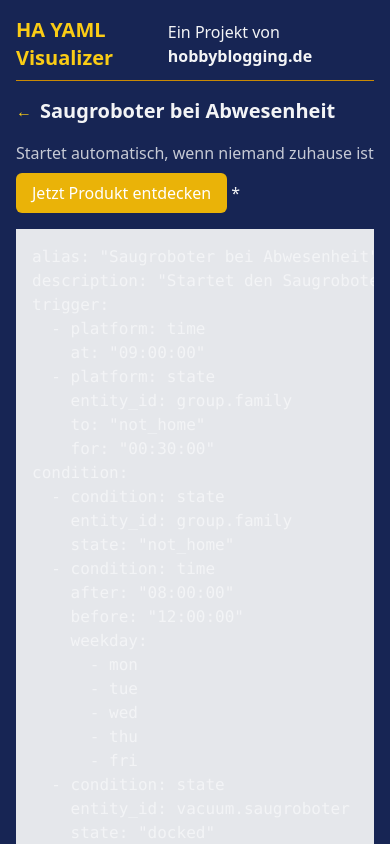
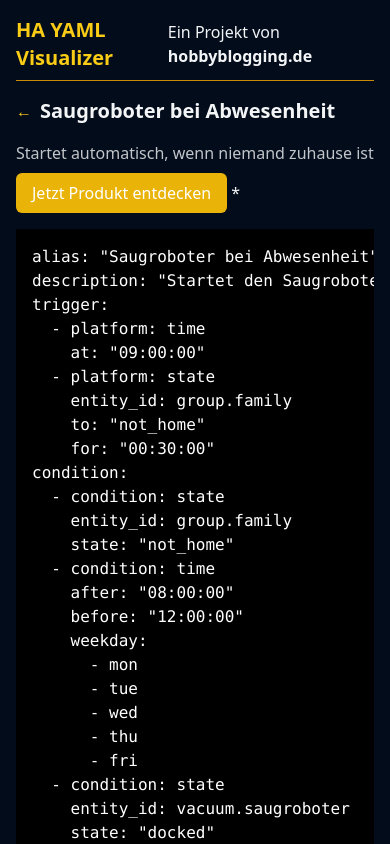
Before and after one commit to lkn94/ha-automation-visualizer, a React (Vite) app: page / in a window 390 px wide. Both pictures are taken after a click on the item 195 px from the left and 562 px from the top of the page. Shown: the top 844 px of the page. Built offline with nearby package versions, Linux system fonts and the light colour scheme.

Commit message:
Improve mobile readability and dark theme

```diff
--- a/src/App.css
+++ b/src/App.css
@@ -1,5 +1,6 @@
 body {
-  @apply bg-blue-950 text-gray-100;
+  @apply text-gray-100;
+  background-color: #020c1b;
 }
 
 a {
--- a/src/components/AutomationViewer.tsx
+++ b/src/components/AutomationViewer.tsx
@@ -52,7 +52,7 @@ export default function AutomationViewer({ info, onBack }: Props) {
           )}
         </div>
       )}
-      <pre className="bg-gray-200 dark:bg-gray-800 p-4 overflow-auto">
+      <pre className="bg-black text-white p-4 overflow-auto">
         <code>{yamlText}</code>
       </pre>
       <DiagramRenderer definition={mermaidDef} />
--- a/src/index.css
+++ b/src/index.css
@@ -11,3 +11,9 @@
 .mermaid .action rect {
   fill: #93c5fd;
 }
+
+/* Allow diagrams to be larger than the screen width so they don't shrink on
+   mobile devices. */
+.mermaid svg {
+  max-width: none;
+}
```
